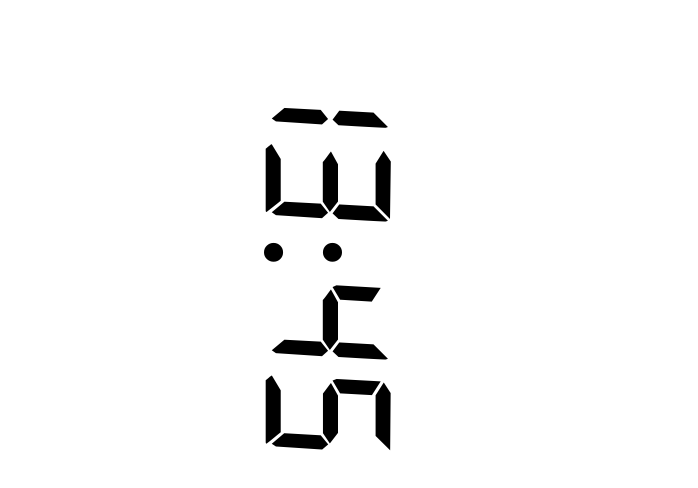
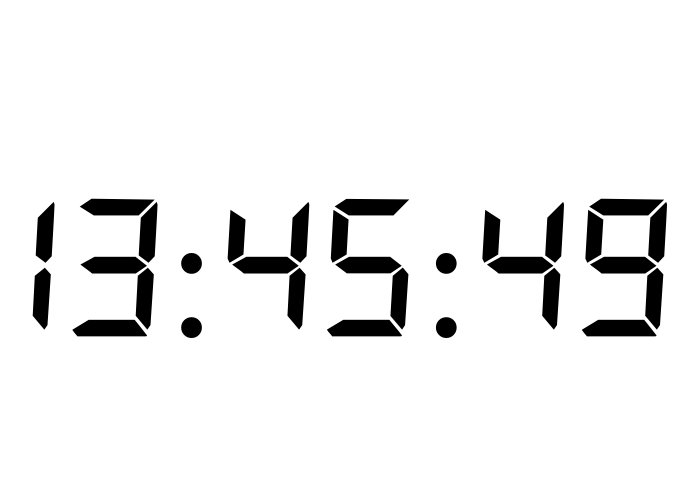
Before and after one commit to mitian233/kindle-timer, a plain HTML site: page justclock.html in a window 1280 px wide. Shown: the whole page, without its empty margins (321-1019 px from the left). Drawn offline with Linux system fonts and the light colour scheme; files whose address does not match are found by name.

```diff
--- a/justclock.html
+++ b/justclock.html
@@ -6,38 +6,42 @@
   <meta name="viewport" content="width=device-width, initial-scale=1.0">
   <style>
     @font-face {
-      font-family:'Segment7Standard';
+      font-family: 'Segment7Standard';
       src: url('src/Segment7Standard.woff') format('woff');
     url('src/Segment7Standard.woff2') format('woff2');
     }
-    #hour,#minute{
+
+    #hour, #minute, #second {
       font-family: 'Segment7Standard';
     }
   </style>
 </head>
 <body style="text-align: center">
-<div style="transform: rotate(90deg)">
-  <p style="font-size: 10em"><span id="hour"></span>:<span id="minute"></span></p>
+<div>
+  <p style="font-size: 11em"><span id="hour"></span>:<span id="minute"></span>:<span id="second"></span></p>
 </div>
 <script type="application/javascript">
   var hour_span = document.getElementById('hour');
   var minute_span = document.getElementById('minute');
+  var second_span = document.getElementById('second');
   function addZero(val) {
     var result = val;
-    if(val<10) result='0'+val;
+    if (val < 10) result = '0' + val;
     return result;
   }
-  var date = new Date();
   setTime()
+  setInterval(setTime, 1000)
   function setTime() {
-    var utc8DiffMinutes = date.getTimezoneOffset() + 480;
+    var date = new Date();
+    var utc8DiffMinutes = date.getTimezoneOffset() + 480
     date.setMinutes(date.getMinutes() + utc8DiffMinutes);
     var hour = date.getHours();
     var minute = date.getMinutes();
+    var second = date.getSeconds();
     hour_span.innerHTML = addZero(hour);
     minute_span.innerHTML = addZero(minute);
+    second_span.innerHTML = addZero(second);
   }
-  setInterval(setTime, 60*1000)
 </script>
 </body>
 </html>
```
